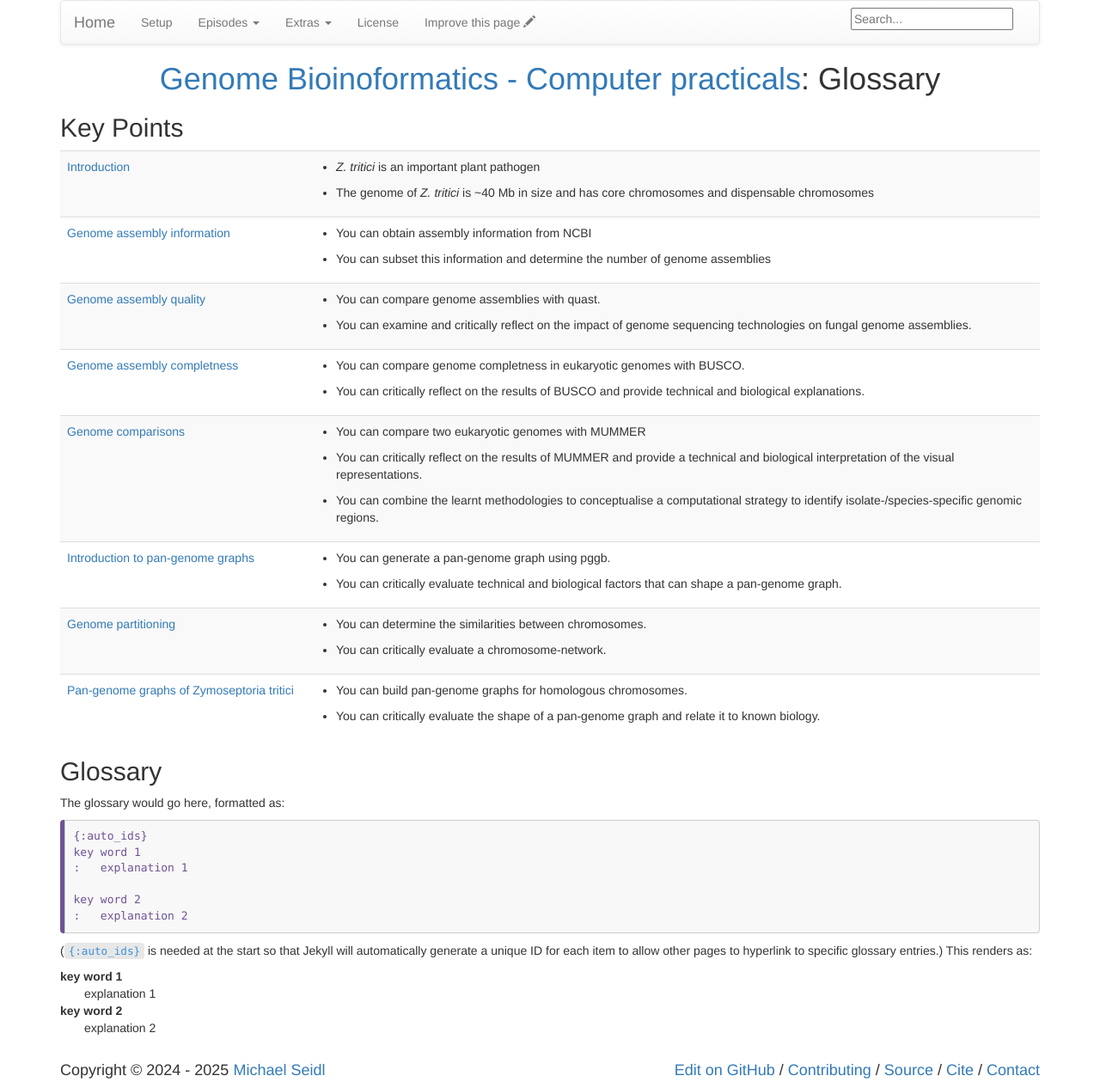
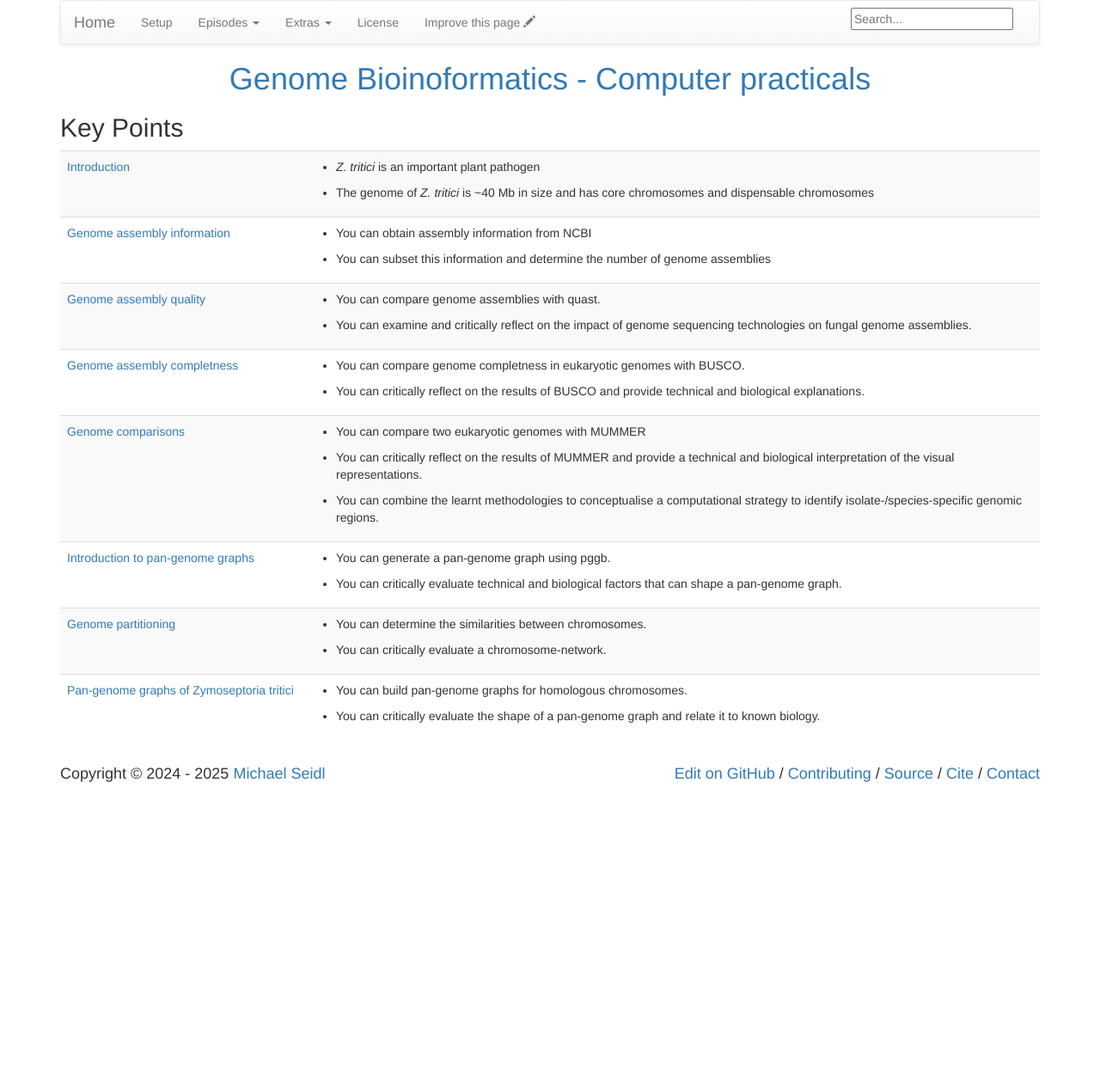
Before and after one commit to TeamMGE/GenomeBioinformaticsCourse, a Jekyll site: the page built from reference.md, in a window 1280 px wide. Shown: the whole page at 86% size. Built offline with Jekyll 4.4.1, drawn with Linux system fonts in a browser that asks for light colours; our own code applies the rules of GitHub Pages for plain Markdown files; after the commit the page ends 920 px from its top, so only the background shows below that.

Commit message:
Update reference.md

```diff
--- a/reference.md
+++ b/reference.md
@@ -2,29 +2,3 @@
 layout: reference
 root: .
 ---
-
-## Glossary
-
-The glossary would go here, formatted as:
-
-~~~
-{:auto_ids}
-key word 1
-:   explanation 1
-
-key word 2
-:   explanation 2
-~~~
-{: .source}
-
-(`{:auto_ids}` is needed at the start
-so that Jekyll will automatically generate a unique ID for each item
-to allow other pages to hyperlink to specific glossary entries.)
-This renders as:
-
-{:auto_ids}
-key word 1
-:   explanation 1
-
-key word 2
-:   explanation 2
```
